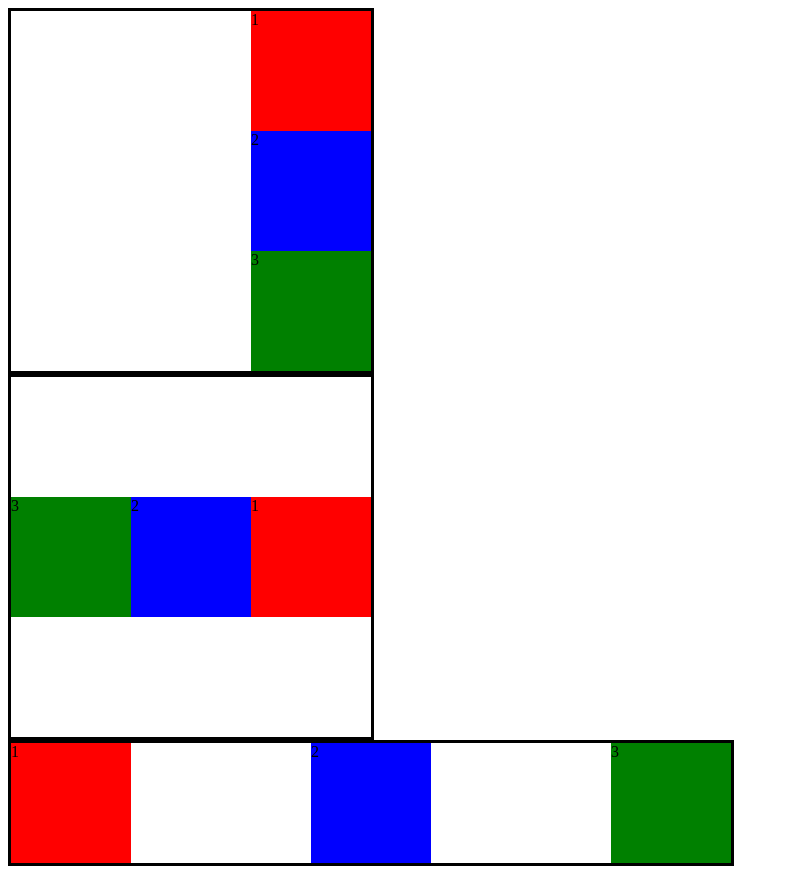
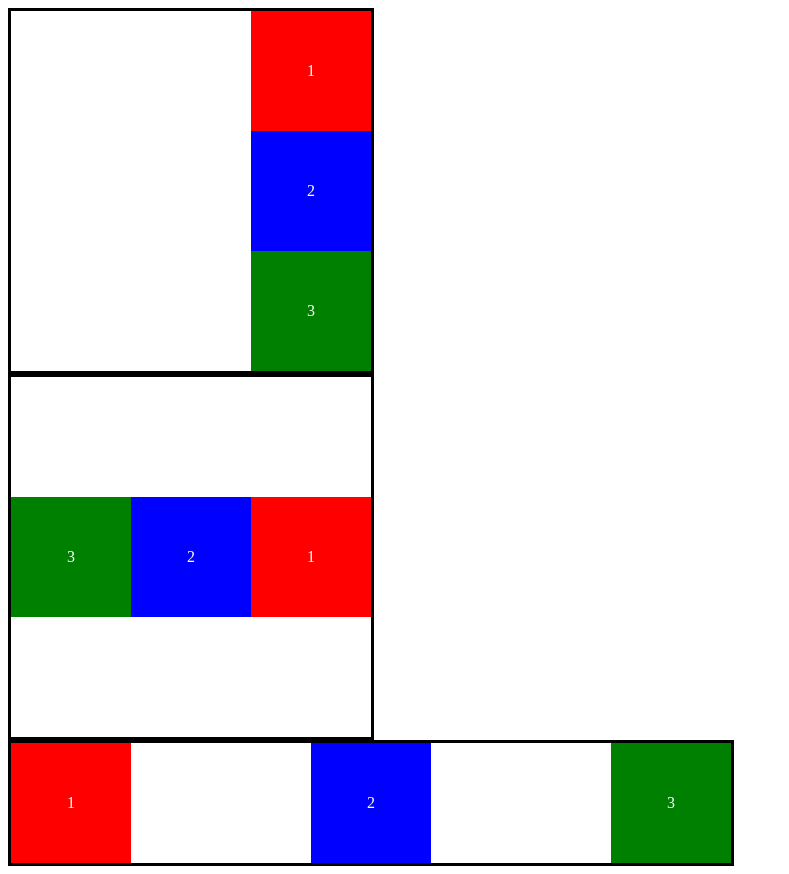
Before and after one commit to MTaboada50/fullstackMT, a plain HTML site: page Clase 2 Modulo 2 tarea/index.html in a window 1280 px wide. Shown: the whole page, without its empty margins (0-789 px from the left). Drawn offline with Linux system fonts and the light colour scheme.

Commit message:
Correccion de la tarea
Centrar los numeros en cada cuadro

```diff
--- a/Clase 2 Modulo 2 tarea/style.css
+++ b/Clase 2 Modulo 2 tarea/style.css
@@ -31,16 +31,28 @@
   background-color: red;
   width: 120px;
   height: 120px;
+  display: flex;
+  justify-content: center;
+  align-items: center;
+  color: white;
 }
 
 #c2{
   background-color: blue;
   width: 120px;
   height: 120px;
+  display: flex;
+  justify-content: center;
+  align-items: center;
+  color: white;
 }
 
 #c3{
   background-color: green;
   width: 120px;
   height: 120px;
+  display: flex;
+  justify-content: center;
+  align-items: center;
+  color: white;
 }
```
